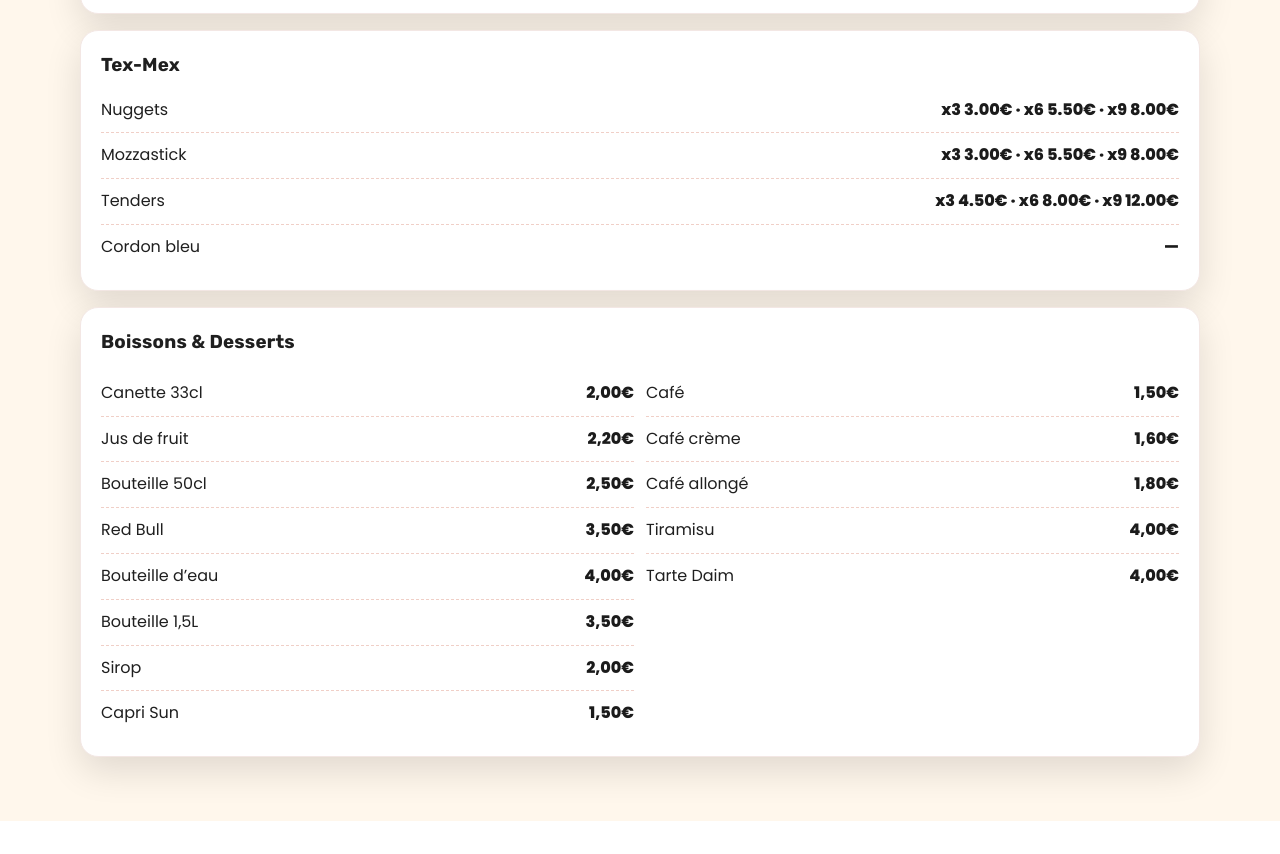
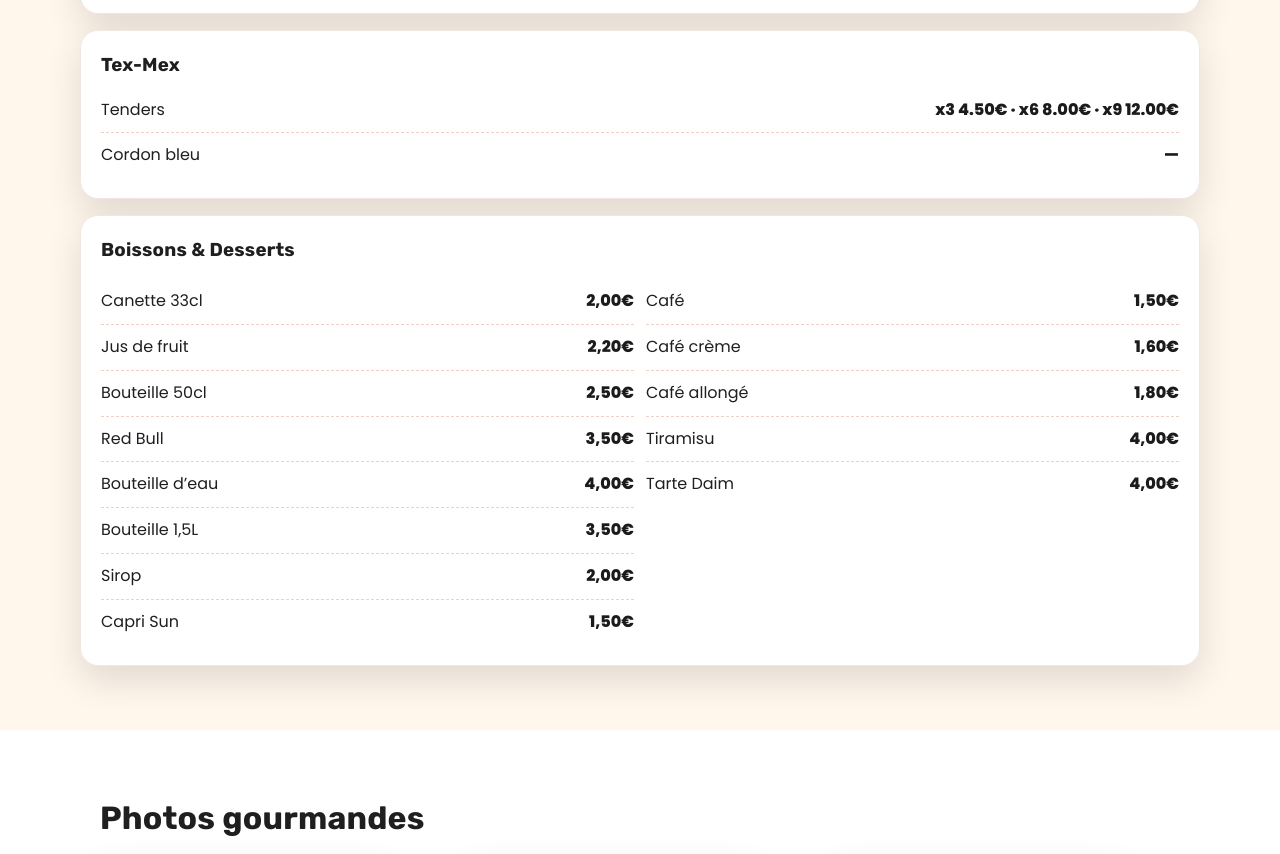
Before and after one commit to fahd-garouachi/okebs-site, a plain HTML site: page index.html in a window 1280 px wide. Shown: the part 2466-3320 px from the top of the page. Drawn offline with Linux system fonts and the light colour scheme.

Commit message:
Add files via upload

```diff
--- a/index.html
+++ b/index.html
@@ -158,8 +158,6 @@
       <article class="card menu-card" data-cat="texmex">
         <h3>Tex-Mex</h3>
         <ul class="price-list">
-          <li><span>Nuggets</span><span class="dots"></span><span class="price">x3 3.00€ · x6 5.50€ · x9 8.00€</span></li>
-          <li><span>Mozzastick</span><span class="dots"></span><span class="price">x3 3.00€ · x6 5.50€ · x9 8.00€</span></li>
           <li><span>Tenders</span><span class="dots"></span><span class="price">x3 4.50€ · x6 8.00€ · x9 12.00€</span></li>
           <li><span>Cordon bleu</span><span class="dots"></span><span class="price">—</span></li>
         </ul>
```
